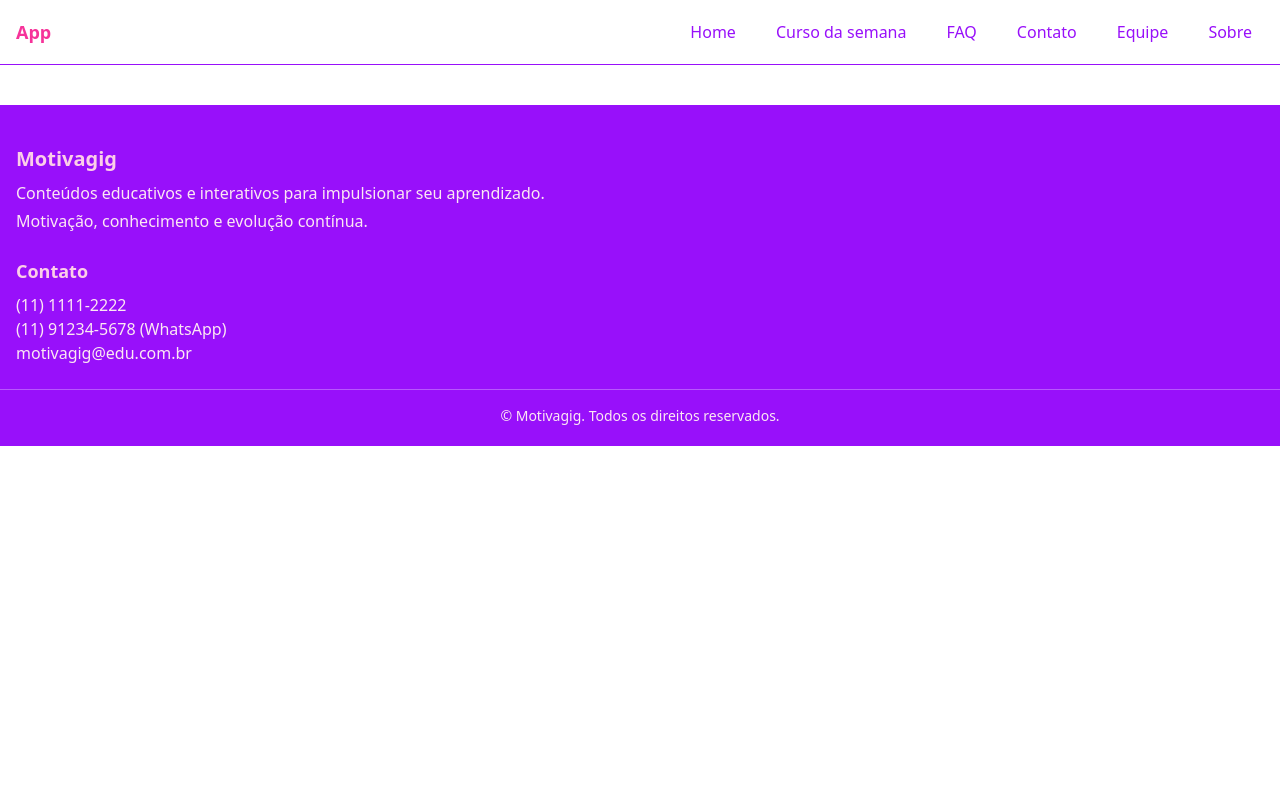
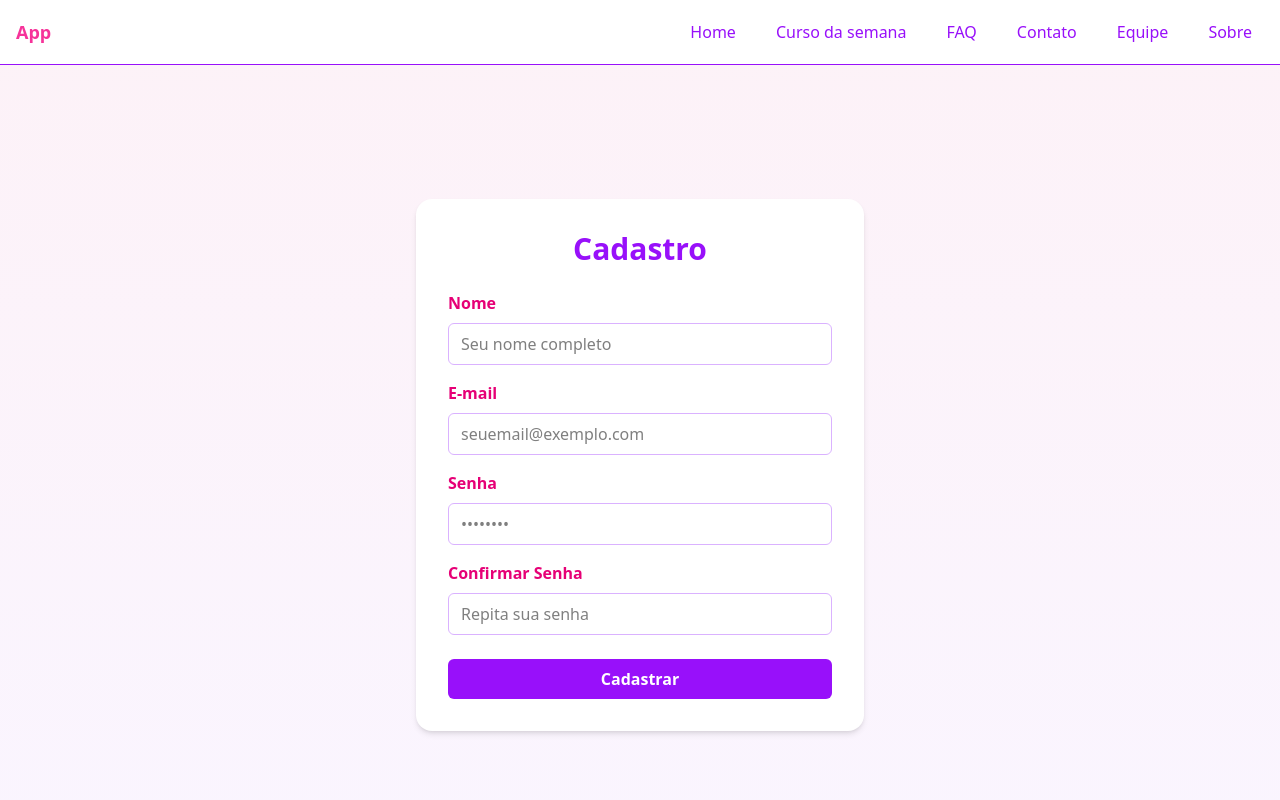
Before and after one commit to ChallengeFiap1tdspo/global-solution, a React (Vite) app in the folder motivagig/: page /cadastro in a window 1280 px wide. Shown: the top 800 px of the page. Built offline with nearby package versions, Linux system fonts and the light colour scheme.

Commit message:
feat: inserindo froms e types de cada form

```diff
--- a/motivagig/package.json
+++ b/motivagig/package.json
@@ -13,6 +13,7 @@
     "@tailwindcss/vite": "^4.1.17",
     "react": "^19.2.0",
     "react-dom": "^19.2.0",
+    "react-hook-form": "^7.66.0",
     "react-router-dom": "^7.9.5",
     "tailwindcss": "^4.1.17"
   },
--- a/motivagig/src/routes/Cadastro/index.tsx
+++ b/motivagig/src/routes/Cadastro/index.tsx
@@ -1,5 +1,98 @@
+import { useForm } from "react-hook-form";
+import type { CadastroForm } from "../../types/cadastro";
+
 export default function Cadastro() {
+  const { register, handleSubmit, watch, formState: { errors } } = useForm<CadastroForm>();
+  const senha = watch("senha");
+
+  const onSubmit = (data: CadastroForm) => {
+    console.log("Cadastro:", data);
+    alert("Cadastro realizado com sucesso!");
+  };
+
   return (
-    <p></p>
+    <div className="flex items-center justify-center min-h-screen bg-gradient-to-b from-pink-50 to-purple-50">
+      <form
+        onSubmit={handleSubmit(onSubmit)}
+        className="bg-white p-8 rounded-2xl shadow-md w-full max-w-md"
+      >
+        <h1 className="text-3xl font-bold text-center text-purple-600 mb-6">
+          Cadastro
+        </h1>
+
+        <div className="mb-4">
+          <label className="block text-pink-600 font-semibold mb-2">
+            Nome
+          </label>
+          <input
+            type="text"
+            {...register("nome", { required: "Informe o nome" })}
+            className="w-full border border-purple-300 rounded-md px-3 py-2 focus:outline-none focus:ring-2 focus:ring-purple-400"
+            placeholder="Seu nome completo"
+          />
+          {errors.nome && (
+            <p className="text-pink-600 text-sm mt-1">{errors.nome.message}</p>
+          )}
+        </div>
+
+        <div className="mb-4">
+          <label className="block text-pink-600 font-semibold mb-2">
+            E-mail
+          </label>
+          <input
+            type="email"
+            {...register("email", { required: "Informe o e-mail" })}
+            className="w-full border border-purple-300 rounded-md px-3 py-2 focus:outline-none focus:ring-2 focus:ring-purple-400"
+            placeholder="seuemail@exemplo.com"
+          />
+          {errors.email && (
+            <p className="text-pink-600 text-sm mt-1">{errors.email.message}</p>
+          )}
+        </div>
+
+        <div className="mb-4">
+          <label className="block text-pink-600 font-semibold mb-2">
+            Senha
+          </label>
+          <input
+            type="password"
+            {...register("senha", { required: "Informe a senha" })}
+            className="w-full border border-purple-300 rounded-md px-3 py-2 focus:outline-none focus:ring-2 focus:ring-purple-400"
+            placeholder="••••••••"
+          />
+          {errors.senha && (
+            <p className="text-pink-600 text-sm mt-1">{errors.senha.message}</p>
+          )}
+        </div>
+
+        <div className="mb-6">
+          <label className="block text-pink-600 font-semibold mb-2">
+            Confirmar Senha
+          </label>
+          <input
+            type="password"
+            {...register("confirmarSenha", {
+              required: "Confirme a senha",
+              validate: (value) =>
+                value === senha || "As senhas não coincidem",
+            })}
+            className="w-full border border-purple-300 rounded-md px-3 py-2 focus:outline-none focus:ring-2 focus:ring-purple-400"
+            placeholder="Repita sua senha"
+          />
+          {errors.confirmarSenha && (
+            <p className="text-pink-600 text-sm mt-1">
+              {errors.confirmarSenha.message}
+            </p>
+          )}
+        </div>
+
+        <button
+          type="submit"
+          className="w-full bg-purple-600 text-white py-2 rounded-md hover:bg-pink-500 transition-colors font-semibold"
+        >
+          Cadastrar
+        </button>
+      </form>
+    </div>
   );
 }
--- a/motivagig/src/routes/Login/index.tsx
+++ b/motivagig/src/routes/Login/index.tsx
@@ -1,5 +1,61 @@
+import { useForm } from "react-hook-form";
+import type { LoginForm } from "../../types/login";
+
 export default function Login() {
+  const { register, handleSubmit, formState: { errors } } = useForm<LoginForm>();
+
+  const onSubmit = (data: LoginForm) => {
+    console.log("Login:", data);
+    alert("Login realizado com sucesso!");
+  };
+
   return (
-    <p></p>
+    <div className="flex items-center justify-center min-h-screen bg-gradient-to-b from-pink-50 to-purple-50">
+      <form
+        onSubmit={handleSubmit(onSubmit)}
+        className="bg-white p-8 rounded-2xl shadow-md w-full max-w-md"
+      >
+        <h1 className="text-3xl font-bold text-center text-purple-600 mb-6">
+          Login
+        </h1>
+
+        <div className="mb-4">
+          <label className="block text-pink-600 font-semibold mb-2">
+            E-mail
+          </label>
+          <input
+            type="email"
+            {...register("email", { required: "Informe o e-mail" })}
+            className="w-full border border-purple-300 rounded-md px-3 py-2 focus:outline-none focus:ring-2 focus:ring-purple-400"
+            placeholder="seuemail@exemplo.com"
+          />
+          {errors.email && (
+            <p className="text-pink-600 text-sm mt-1">{errors.email.message}</p>
+          )}
+        </div>
+
+        <div className="mb-4">
+          <label className="block text-pink-600 font-semibold mb-2">
+            Senha
+          </label>
+          <input
+            type="password"
+            {...register("senha", { required: "Informe a senha" })}
+            className="w-full border border-purple-300 rounded-md px-3 py-2 focus:outline-none focus:ring-2 focus:ring-purple-400"
+            placeholder="••••••••"
+          />
+          {errors.senha && (
+            <p className="text-pink-600 text-sm mt-1">{errors.senha.message}</p>
+          )}
+        </div>
+
+        <button
+          type="submit"
+          className="w-full bg-purple-600 text-white py-2 rounded-md hover:bg-pink-500 transition-colors font-semibold"
+        >
+          Entrar
+        </button>
+      </form>
+    </div>
   );
 }
--- /dev/null
+++ b/motivagig/src/types/cadastro.ts
@@ -0,0 +1,6 @@
+export type CadastroForm = {
+  nome: string;
+  email: string;
+  senha: string;
+  confirmarSenha: string;
+};
--- /dev/null
+++ b/motivagig/src/types/login.ts
@@ -0,0 +1,4 @@
+export type LoginForm = {
+  email: string;
+  senha: string;
+};
```
Also changed, not shown: 1 other file (tests, documents, lock files or other folders).
